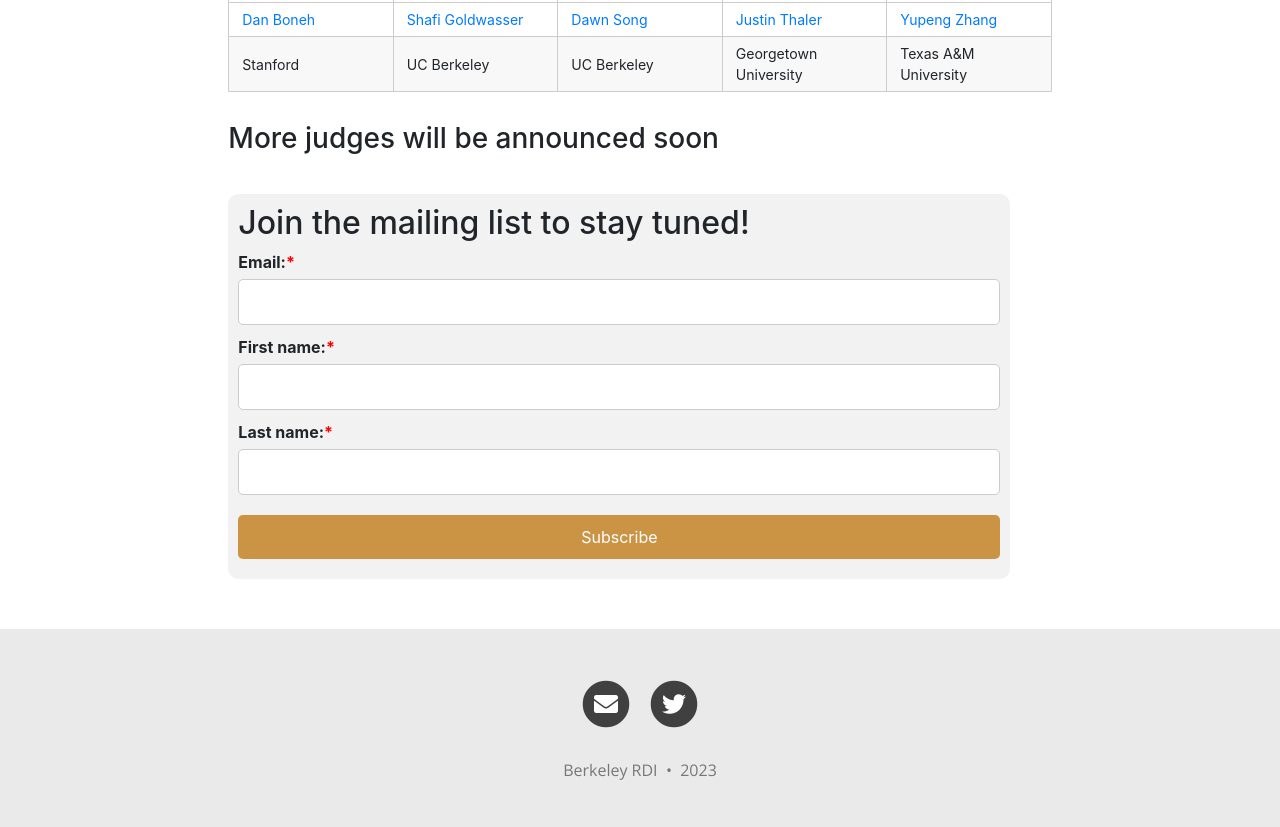
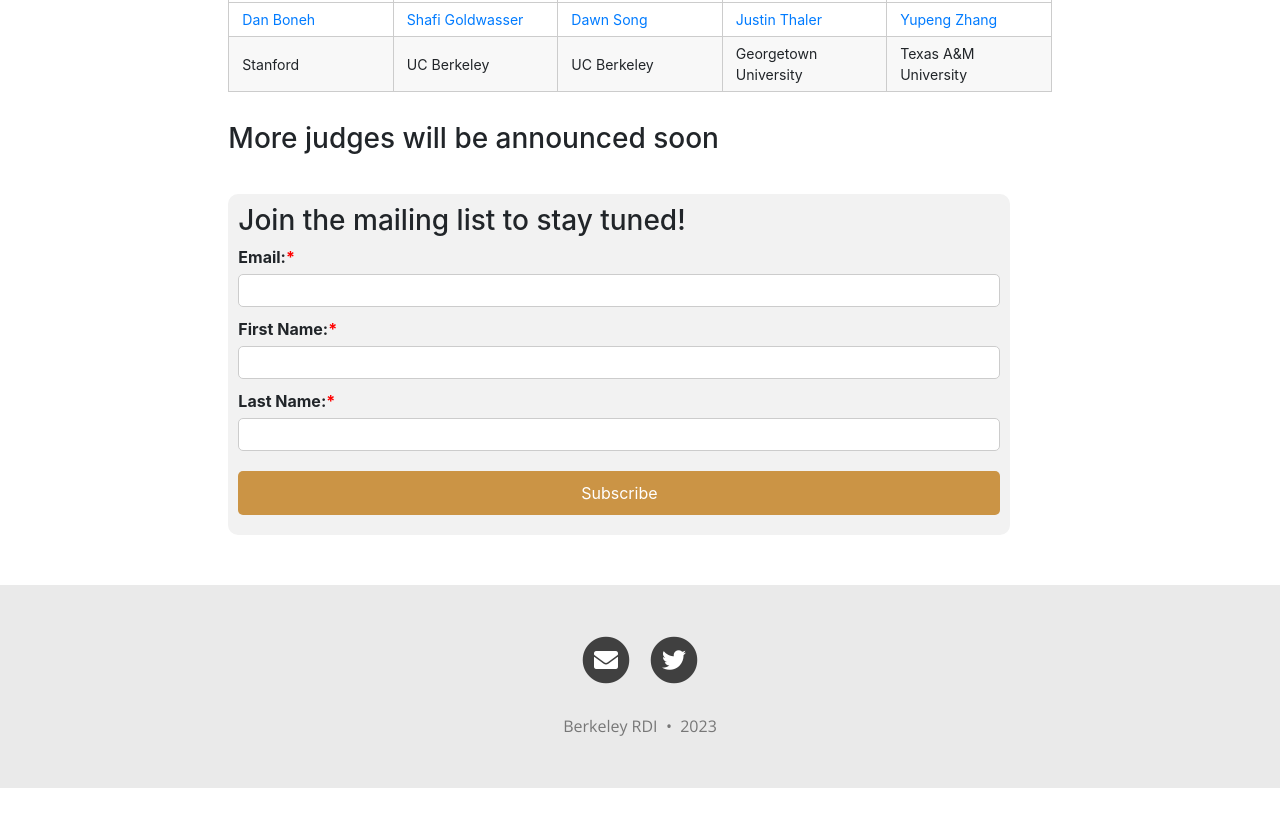
Before and after one commit to rdi-berkeley/zkp-web3-hackathon, a Jekyll site: the page built from index.md, in a window 1280 px wide and 1400 px high, scrolled down 1118 px, cut to the strip 568-1395 px from the top of the window. Built offline with Jekyll 4.4.1, drawn with Linux system fonts in a browser that asks for light colours; nearby versions of some CDN libraries; after the commit the page ends 2474 px from its top, so only the background shows below that.

Commit message:
Update home.html

```diff
--- a/_layouts/home.html
+++ b/_layouts/home.html
@@ -160,8 +160,8 @@ cover-img: "/assets/img/ZKP_Web3 HackathonBanner.jpg"
 
   input[type="text"],
   input[type="email"] {
-    padding: 10px;
-    font-size: 16px;
+    padding: 5px;
+    font-size: 14px;
     width: 100%;
     border-radius: 5px;
     border: 1px solid #ccc;
@@ -181,17 +181,17 @@ cover-img: "/assets/img/ZKP_Web3 HackathonBanner.jpg"
 
 
 <form action="submit.php" method="post">
-<h2>Join the mailing list to stay tuned!</h2>
+<h3>Join the mailing list to stay tuned!</h3>
   <div class="form-group">
     <label for="email">Email:<span style="color:red">*</span></label>
     <input type="email" id="email" name="email" required>
   </div>
   <div class="form-group">
-    <label for="firstName">First name:<span style="color:red">*</span></label>
+    <label for="firstName">First Name:<span style="color:red">*</span></label>
     <input type="text" id="firstName" name="firstName" required>
   </div>
   <div class="form-group">
-    <label for="lastName">Last name:<span style="color:red">*</span></label>
+    <label for="lastName">Last Name:<span style="color:red">*</span></label>
     <input type="text" id="lastName" name="lastName" required>
   </div>
   <div class="form-group">
```
